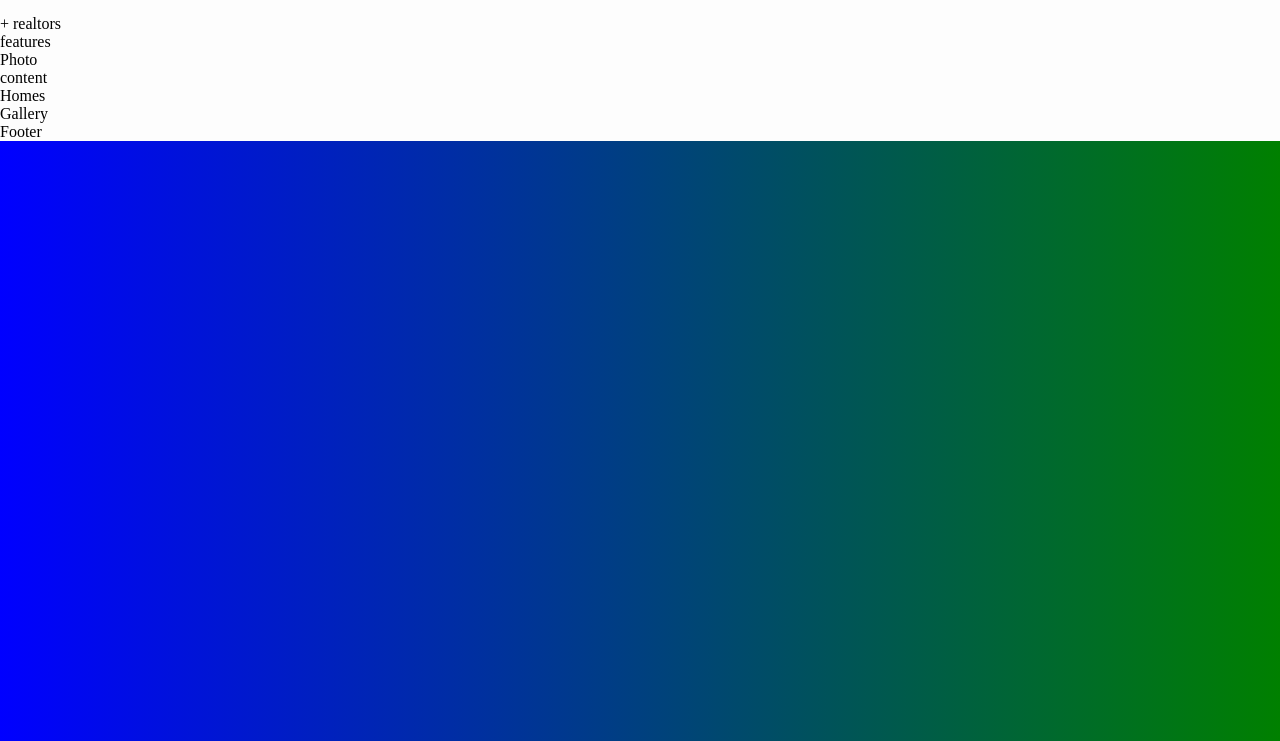
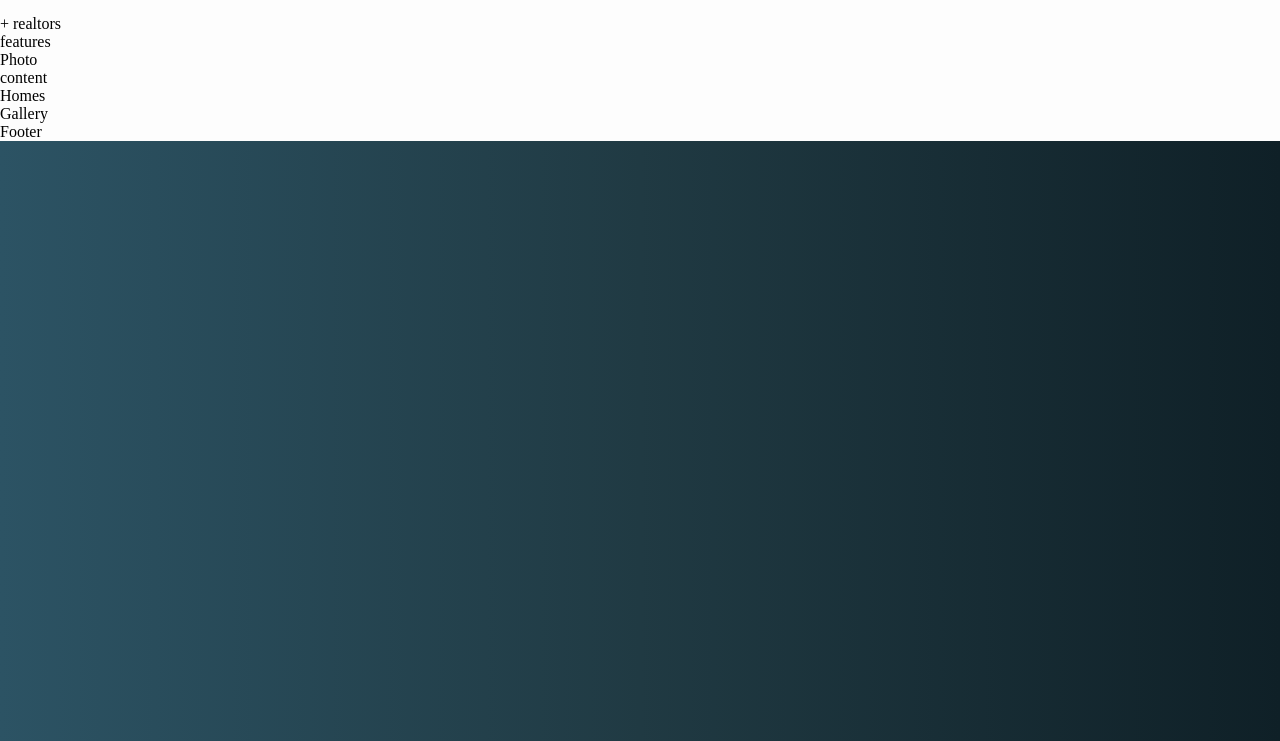
Before and after one commit to BoraKlara/Apartment-finding-website, a plain HTML site: page index.html in a window 1280 px wide. Shown: the part 718-1459 px from the top of the page. Drawn offline with Linux system fonts and the light colour scheme.

Commit message:
add style

```diff
--- a/CSS/mainstyle.css
+++ b/CSS/mainstyle.css
@@ -203,5 +203,5 @@ hr {
 
 .footer-section {
   height: 600px;
-  background: linear-gradient(to right, blue, green);
+  background: linear-gradient(to right, #2c5364, #203a43, #0f2027);
 }
```
